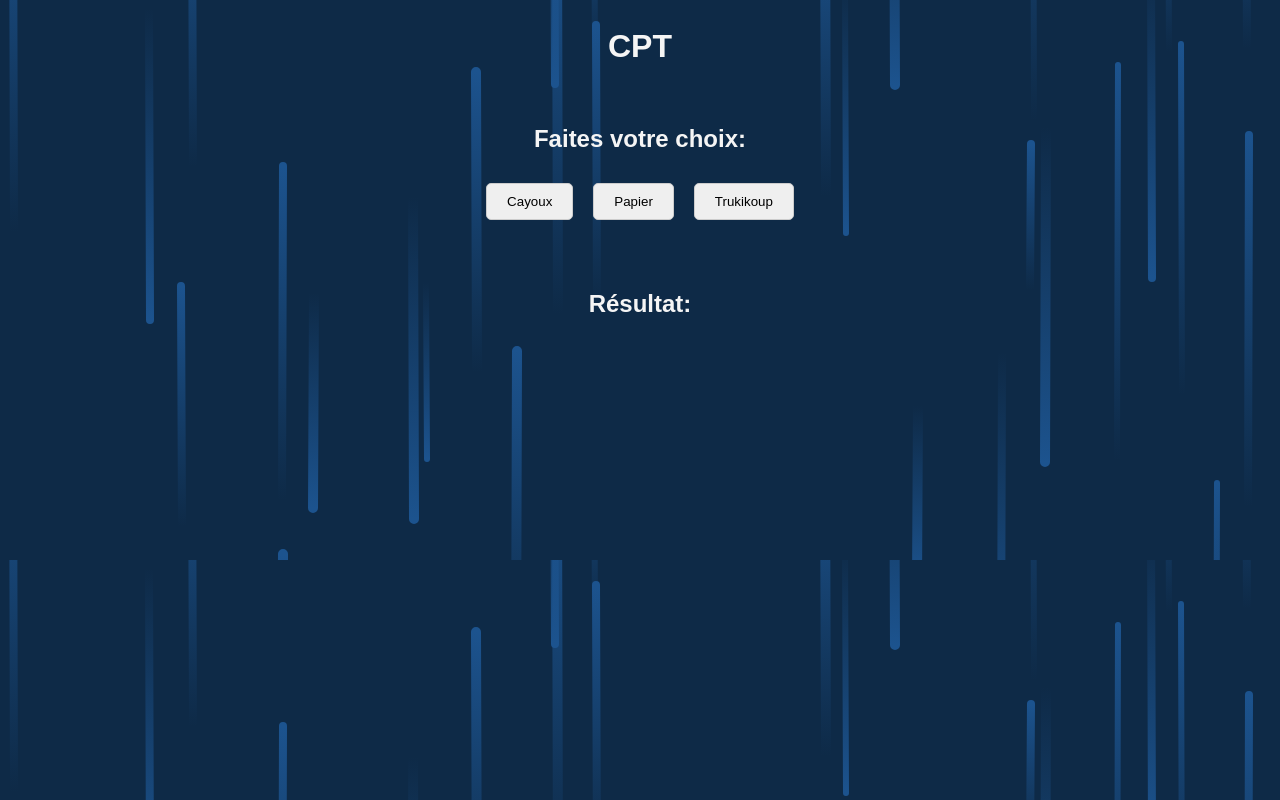
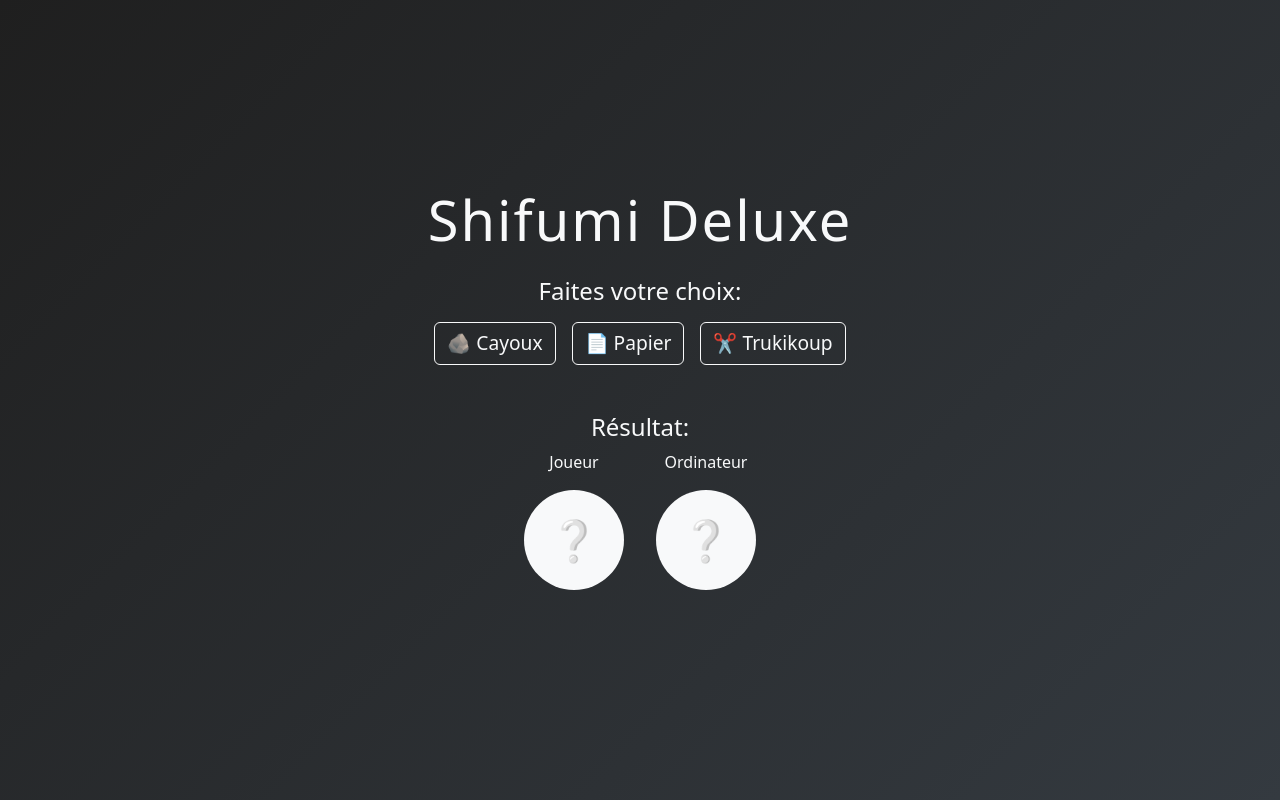
Before and after one commit to LBasil/shifumi, a plain HTML site: page index.html in a window 1280 px wide. Drawn offline with nearby package versions, Linux system fonts and the light colour scheme.

Commit message:
Shifumi deluxe edition

```diff
--- a/index.html
+++ b/index.html
@@ -3,32 +3,46 @@
 <head>
     <meta charset="UTF-8">
     <meta name="viewport" content="width=device-width, initial-scale=1.0">
-        <title>Shifumi</title>
+    <title>Shifumi Deluxe</title>
+    <!-- Bootstrap CSS -->
+    <link href="https://cdn.jsdelivr.net/npm/bootstrap@5.3.0/dist/css/bootstrap.min.css" rel="stylesheet">
     <link rel="stylesheet" href="styles.css">
 </head>
-    <body>
-        <main>
-            <div class="container">
-                <h1 class="title">CPT</h1>
-                <div id="choix-joueur">
-                    <h2 class="title">Faites votre choix:</h2>
-                    <div class="button-container">
-                        <button class="choix" id="pierre">Cayoux</button>
-                        <button class="choix" id="feuille">Papier</button>
-                        <button class="choix" id="ciseaux">Trukikoup</button>
+<body class="bg-dark text-light d-flex flex-column justify-content-center align-items-center vh-100">
+    <main class="container text-center">
+        <h1 class="display-4 mb-4">Shifumi Deluxe</h1>
+
+        <div id="choix-joueur" class="mb-5">
+            <h2 class="h4">Faites votre choix:</h2>
+            <div class="d-flex justify-content-center mt-3">
+                <button class="btn btn-outline-light mx-2 choix" id="pierre">🪨 Cayoux</button>
+                <button class="btn btn-outline-light mx-2 choix" id="feuille">📄 Papier</button>
+                <button class="btn btn-outline-light mx-2 choix" id="ciseaux">✂️ Trukikoup</button>
             </div>
         </div>
 
-                <div id="resultat">
-                    <h2>Résultat:</h2>
-                    <div class="img-container">
-                        <img src="" alt="" id="choix-joueur-img" class="choix-joueur-img">
-                        <img src="" alt="" id="choix-ordi" class="choix-ordi">
-                    </div>
-                    <p id="verdict"></p>
+        <div id="resultat" class="mt-4">
+            <h2 class="h4">Résultat:</h2>
+            <div class="d-flex justify-content-center align-items-center">
+                <div class="mx-3">
+                    <p>Joueur</p>
+                    <div class="bg-light text-dark p-4 rounded-circle d-flex justify-content-center align-items-center" style="width: 100px; height: 100px;">
+                        <span id="choix-joueur-img" class="fs-1">❔</span>
                     </div>
                 </div>
+                <div class="mx-3">
+                    <p>Ordinateur</p>
+                    <div class="bg-light text-dark p-4 rounded-circle d-flex justify-content-center align-items-center" style="width: 100px; height: 100px;">
+                        <span id="choix-ordi" class="fs-1">❔</span>
+                    </div>
+                </div>
+            </div>
+            <p id="verdict" class="fs-4 mt-4"></p>
+        </div>
     </main>
+
+    <!-- Bootstrap JS and dependencies -->
+    <script src="https://cdn.jsdelivr.net/npm/bootstrap@5.3.0/dist/js/bootstrap.bundle.min.js"></script>
     <script src="script.js"></script>
 </body>
 </html>
--- a/script.js
+++ b/script.js
@@ -4,37 +4,40 @@ const choixOrdi = document.getElementById('choix-ordi');
 const verdict = document.getElementById('verdict');
 
 const CHOIX = {
-    PIERRE: 0,
-    FEUILLE: 1,
-    CISEAUX: 2
+    PIERRE: '🪨',
+    FEUILLE: '📄',
+    CISEAUX: '✂️'
 };
 
 choixJoueur.forEach(choix => {
     choix.addEventListener('click', () => {
-        const choixJ = choix.textContent; // Choix du joueur
-        const choixO = Math.floor(Math.random() * 3); // Choix aléatoire de l'ordinateur (0: pierre, 1: feuille, 2: ciseaux)
-        const choixJinInt = choixJ === 'Cayoux' ? CHOIX.PIERRE : choixJ === 'Papier' ? CHOIX.FEUILLE : CHOIX.CISEAUX;
+        const choixJ = choix.textContent;
+        const choixO = Math.floor(Math.random() * 3);
+        const choixJinSymb = choixJ.includes('Cayoux') ? CHOIX.PIERRE : choixJ.includes('Papier') ? CHOIX.FEUILLE : CHOIX.CISEAUX;
 
-        choixOrdi.src = choixO === 0 ? 'images/stone.png' : choixO === 1 ? 'images/paper.png' : 'images/scissor.png'; // Affichage du choix de l'ordinateur
-        choixJoueurImg.src = choixJinInt === CHOIX.PIERRE ? 'images/stone.png' : choixJinInt === CHOIX.FEUILLE ? 'images/paper.png' : 'images/scissor.png'; // Affichage du choix du joueur
+        const choixOrdinateurSymb = Object.values(CHOIX)[choixO];
 
-        const resultat = determineVainqueur(choixJinInt, choixO); // Déterminer le gagnant
+        choixJoueurImg.textContent = choixJinSymb;
+        choixOrdi.textContent = choixOrdinateurSymb;
 
-        verdict.textContent = resultat === 0 ? 'Gagné !' : resultat === 1 ? 'Perdu !' : 'Égalité !'; // Affichage du verdict
+        const resultat = determineVainqueur(choixJinSymb, choixOrdinateurSymb);
+
+        verdict.innerHTML = resultat === 'win'
+            ? '<span class="win">Gagné !</span>'
+            : resultat === 'lose'
+            ? '<span class="lose">Perdu !</span>'
+            : '<span class="draw">Égalité !</span>';
     });
 });
 
 function determineVainqueur(cj, co) {
-    // Règles du jeu
-    if (cj === CHOIX.PIERRE && co === 2) {
-        return 0; // Joueur gagne
-    } else if (cj === CHOIX.FEUILLE && co === 0) {
-        return 0; // Joueur gagne
-    } else if (cj === CHOIX.CISEAUX && co === 1) {
-        return 0; // Joueur gagne
+    if ((cj === CHOIX.PIERRE && co === CHOIX.CISEAUX) ||
+        (cj === CHOIX.FEUILLE && co === CHOIX.PIERRE) ||
+        (cj === CHOIX.CISEAUX && co === CHOIX.FEUILLE)) {
+        return 'win';
     } else if (cj === co) {
-        return 2; // Égalité
+        return 'draw';
     } else {
-        return 1; // Ordinateur gagne
+        return 'lose';
     }
 }
--- a/styles.css
+++ b/styles.css
@@ -1,53 +1,39 @@
 body {
-    font-family: sans-serif;
-    background-image: url(images/meteor.svg);
-    color: whitesmoke;
+    background: linear-gradient(135deg, #1f1f1f, #343a40);
+    color: white;
 }
 
-.container {
-    display: flex;
-    flex-direction: column;
-    align-items: center;
+h1 {
+    font-family: 'Segoe UI', Tahoma, Geneva, Verdana, sans-serif;
+    letter-spacing: 2px;
 }
 
-.title {
-    margin: 20px 0;
+button.choix {
+    font-size: 1.2rem;
+    transition: transform 0.2s ease;
 }
 
-#choix-joueur, #resultat {
-    display: flex;
-    flex-direction: column;
-    align-items: center;
-    margin: 20px;
+button.choix:hover {
+    transform: scale(1.1);
+    background-color: #6c757d;
 }
 
-.button-container {
-    display: flex;
+#verdict {
+    font-weight: bold;
 }
 
-.choix {
-    margin: 10px;
-    padding: 10px 20px;
-    border: 1px solid #ccc;
-    border-radius: 5px;
-    cursor: pointer;
+#choix-joueur-img, #choix-ordi {
+    transition: transform 0.3s ease;
 }
 
-.choix:hover {
-    background-color: #f0f0f0;
+span.win {
+    color: #28a745;
 }
 
-.img-container {
-    display: flex;
+span.lose {
+    color: #dc3545;
 }
 
-.choix-ordi, .choix-joueur-img {
-    max-width: 100px;
-    max-height: 100px;
-    min-width: 100px;
-    min-height: 100px;
+span.draw {
+    color: #ffc107;
 }
-
-#resultat p {
-    margin: 10%;
-}
```
Lines whose indentation alone changed are shown as unchanged.
